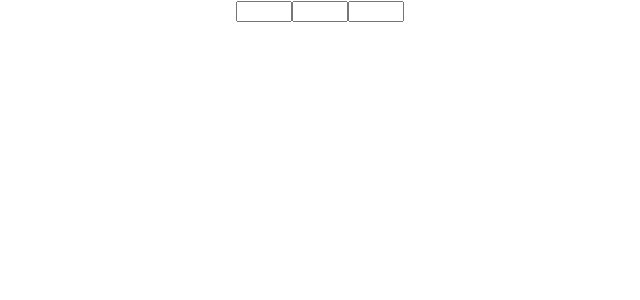
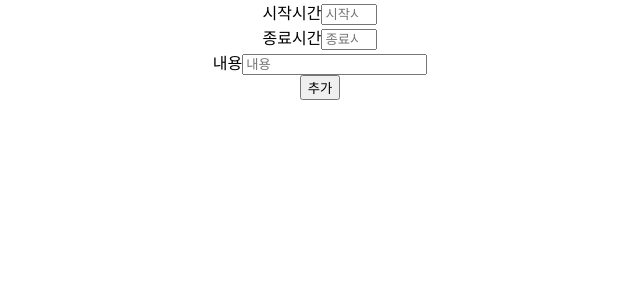
Before and after one commit to dev-song/twenty-four, a React (Create React App) app: page / in a window 1280 px wide. Shown: the top 300 px of the page, without its empty margins (320-960 px from the left). Built offline with nearby package versions, Linux system fonts and the light colour scheme.

Commit message:
Feat: add addSchedule() method for adding a schedule

```diff
--- a/src/components/Scheduler.js
+++ b/src/components/Scheduler.js
@@ -13,6 +13,7 @@ class Scheduler extends React.Component {
       this.state.schedule.push(obj);
     }
 
+    this.addSchedule = this.addSchedule.bind(this);
     this.changeSchedule = this.changeSchedule.bind(this);
   }
 
@@ -23,11 +24,21 @@ class Scheduler extends React.Component {
     })
   }
 
+  addSchedule(startTime, endTime, todo) {
+    const newSchedule = {
+      id: new Date().getTime(),
+      startTime,
+      endTime,
+      todo
+    };
+    this.setState({ schedule: [newSchedule, ...this.state.schedule] });
+  }
+
   render() {
     console.log(this.state.schedule);
 
     return (
-      <TimeForm />
+      <TimeForm addSchedule={this.addSchedule} />
     )
   }
 }
--- a/src/components/TimeForm.js
+++ b/src/components/TimeForm.js
@@ -1,11 +1,30 @@
 import React from 'react';
 
-function TimeForm() {
+function TimeForm({ addSchedule }) {
+  function handleSubmit(event) {
+    const startTime = event.target[0].value,
+      endTime = event.target[1].value,
+      todo = event.target[2].value;
+    event.preventDefault();
+
+    addSchedule(startTime, endTime, todo);
+  }
+
   return (
-    <form className='time-form'>
-      <input type='number' min='0' max='24' />
-      <input type='number' min='0' max='24' />
-      <input type='number' min='0' max='24' />
+    <form className='time-form' onSubmit={handleSubmit}>
+      <div className='time-start'>
+        <label>시작시간</label>
+        <input type='number' min='0' max='24' placeholder='시작시간' required />
+      </div>
+      <div className='time-end'>
+        <label>종료시간</label>
+        <input type='number' min='0' max='24' placeholder='종료시간' required />
+      </div>
+      <div className='todo'>
+        <label>내용</label>
+        <input type='text' min='0' max='24' placeholder='내용' required />
+      </div>
+      <input type='submit' value='추가' />
     </form>
   )
 }
```
